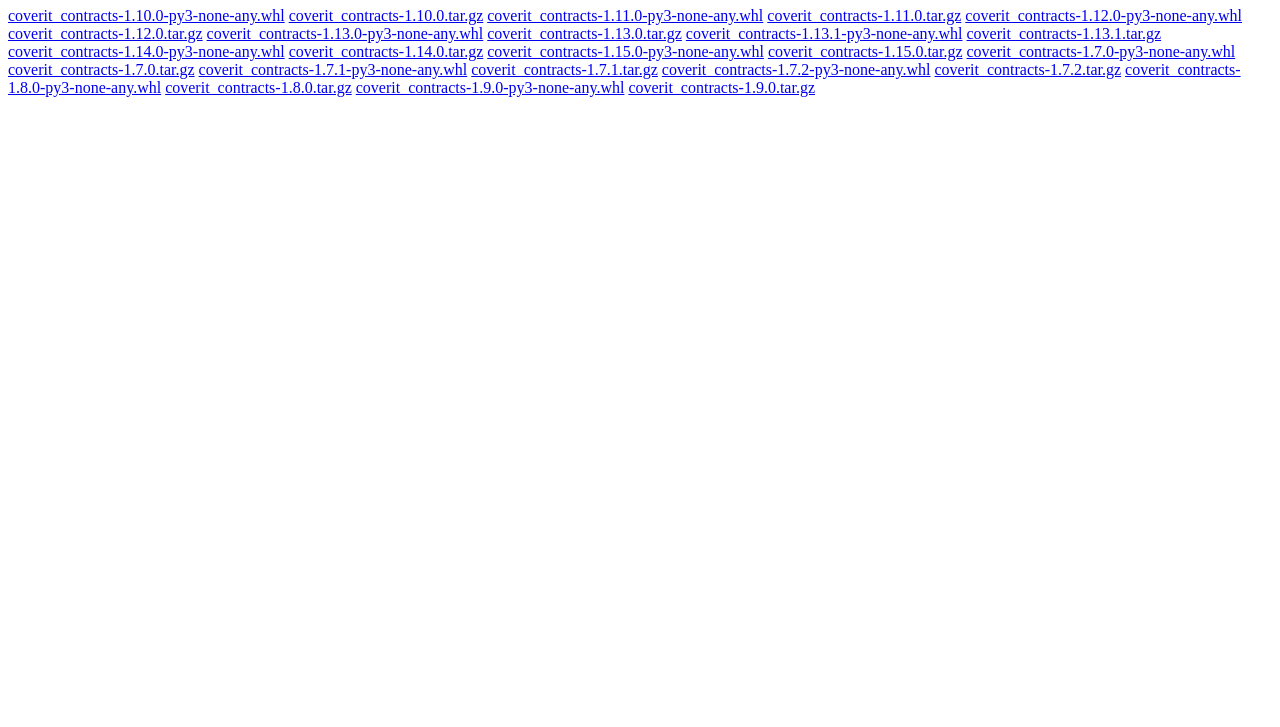
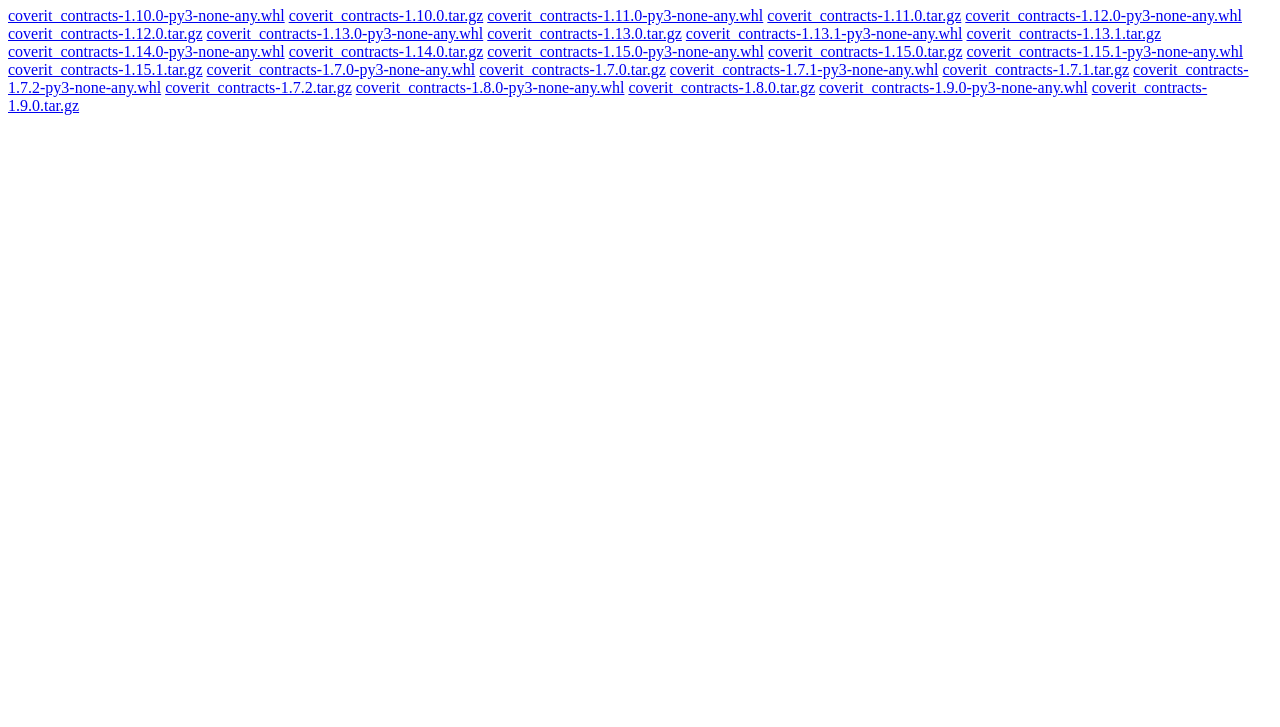
Before and after one commit to CoveritLabs/coverit-contracts, a plain HTML site: page simple/coverit-contracts/index.html in a window 1280 px wide. Shown: the part 73-800 px from the top of the page. Drawn offline with Linux system fonts and the light colour scheme.

Commit message:
chore: publish python v1.15.1

```diff
--- a/simple/coverit-contracts/index.html
+++ b/simple/coverit-contracts/index.html
@@ -16,6 +16,8 @@
     <a href="https://coveritlabs.github.io/coverit-contracts/packages/coverit_contracts-1.14.0.tar.gz">coverit_contracts-1.14.0.tar.gz</a>
     <a href="https://coveritlabs.github.io/coverit-contracts/packages/coverit_contracts-1.15.0-py3-none-any.whl">coverit_contracts-1.15.0-py3-none-any.whl</a>
     <a href="https://coveritlabs.github.io/coverit-contracts/packages/coverit_contracts-1.15.0.tar.gz">coverit_contracts-1.15.0.tar.gz</a>
+    <a href="https://coveritlabs.github.io/coverit-contracts/packages/coverit_contracts-1.15.1-py3-none-any.whl">coverit_contracts-1.15.1-py3-none-any.whl</a>
+    <a href="https://coveritlabs.github.io/coverit-contracts/packages/coverit_contracts-1.15.1.tar.gz">coverit_contracts-1.15.1.tar.gz</a>
     <a href="https://coveritlabs.github.io/coverit-contracts/packages/coverit_contracts-1.7.0-py3-none-any.whl">coverit_contracts-1.7.0-py3-none-any.whl</a>
     <a href="https://coveritlabs.github.io/coverit-contracts/packages/coverit_contracts-1.7.0.tar.gz">coverit_contracts-1.7.0.tar.gz</a>
     <a href="https://coveritlabs.github.io/coverit-contracts/packages/coverit_contracts-1.7.1-py3-none-any.whl">coverit_contracts-1.7.1-py3-none-any.whl</a>
```
Also changed, not shown: 2 other files.
